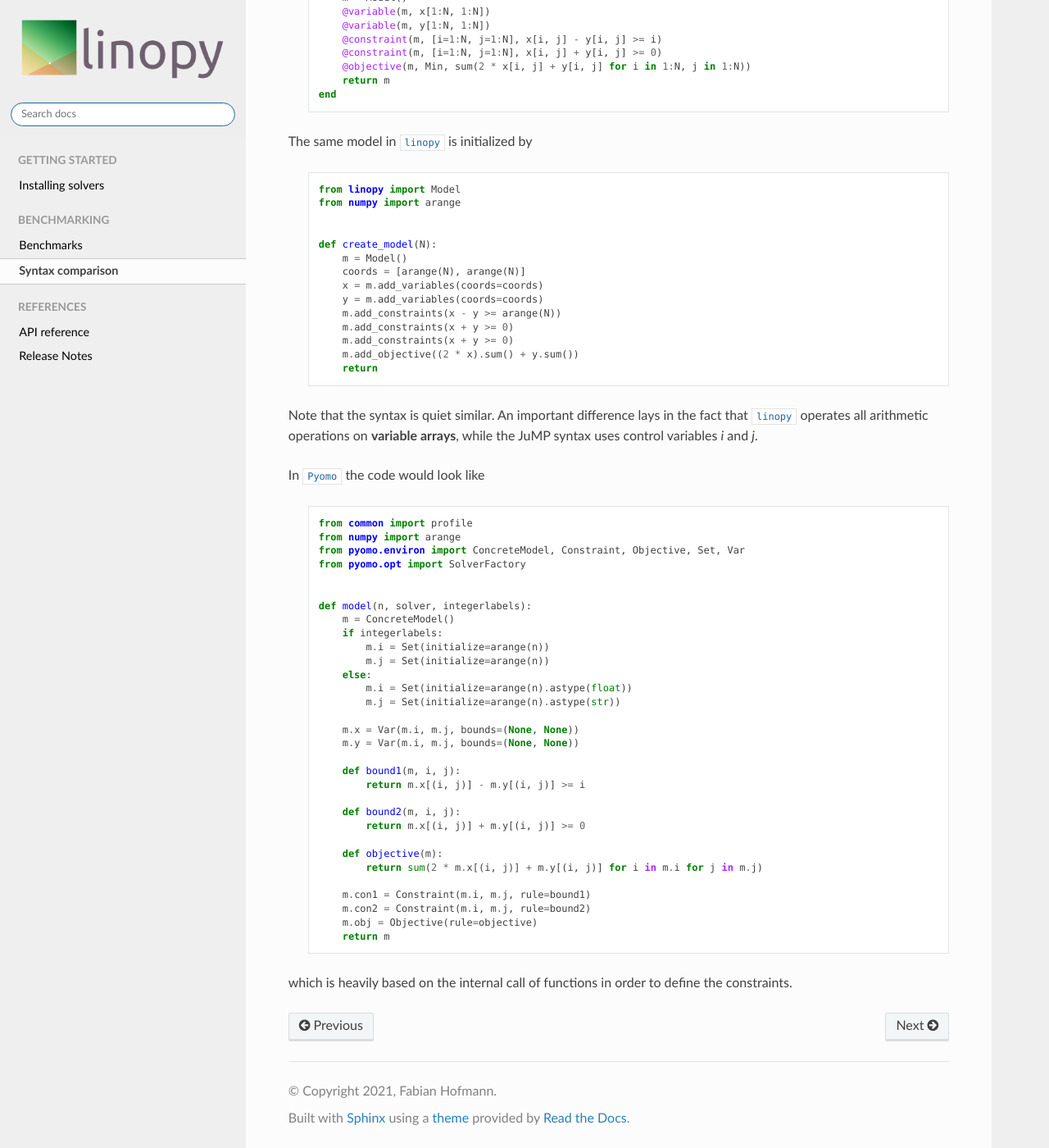
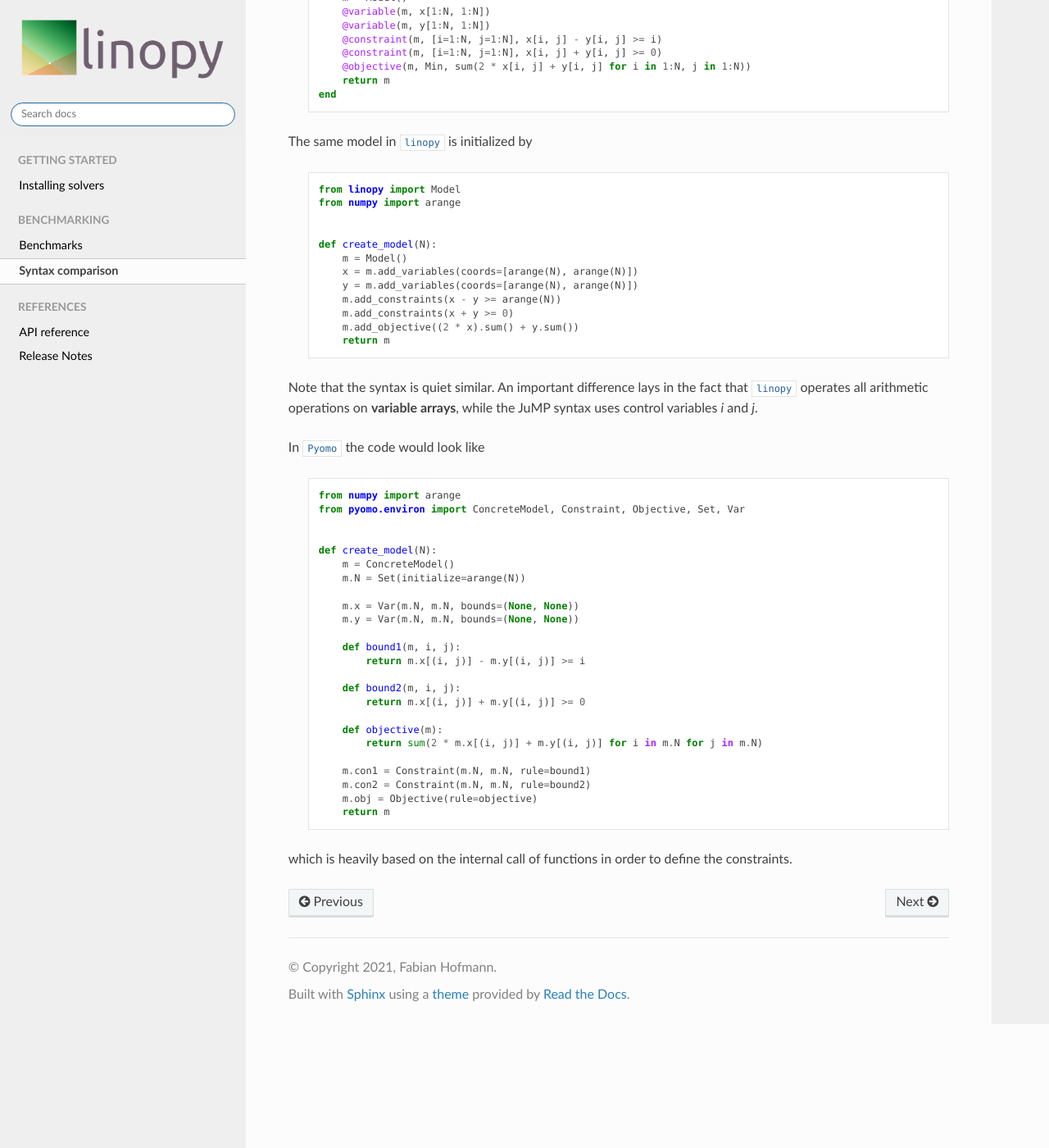
Before and after one commit to PyPSA/linopy, a Sphinx documentation site: the page built from doc/syntax.rst, in a window 1280 px wide and 1400 px high, scrolled down 464 px. Shown: the whole window at 82% size. Built offline with Sphinx 7.4.7 and the Read the Docs theme 2.0.0, drawn with Linux system fonts in a browser that asks for light colours; pages that are not in the unit, such as notebooks, are missing from menus.

Commit message:
doc: correct pyomo syntax example

```diff
--- a/doc/syntax.rst
+++ b/doc/syntax.rst
@@ -41,14 +41,12 @@ The same model in ``linopy`` is initialized by
 
      def create_model(N):
          m = Model()
-         coords = [arange(N), arange(N)]
-         x = m.add_variables(coords=coords)
-         y = m.add_variables(coords=coords)
+         x = m.add_variables(coords=[arange(N), arange(N)])
+         y = m.add_variables(coords=[arange(N), arange(N)])
          m.add_constraints(x - y >= arange(N))
          m.add_constraints(x + y >= 0)
-         m.add_constraints(x + y >= 0)
          m.add_objective((2 * x).sum() + y.sum())
-         return
+         return m
 
 Note that the syntax is quiet similar. An important difference lays in the fact that ``linopy`` operates all arithmetic operations on **variable arrays**, while the JuMP syntax uses control variables `i` and `j`.
 
@@ -56,23 +54,16 @@ In ``Pyomo`` the code would look like
 
  .. code-block:: python
 
-     from common import profile
      from numpy import arange
      from pyomo.environ import ConcreteModel, Constraint, Objective, Set, Var
-     from pyomo.opt import SolverFactory
 
 
-     def model(n, solver, integerlabels):
+     def create_model(N):
          m = ConcreteModel()
-         if integerlabels:
-             m.i = Set(initialize=arange(n))
-             m.j = Set(initialize=arange(n))
-         else:
-             m.i = Set(initialize=arange(n).astype(float))
-             m.j = Set(initialize=arange(n).astype(str))
+         m.N = Set(initialize=arange(N))
 
-         m.x = Var(m.i, m.j, bounds=(None, None))
-         m.y = Var(m.i, m.j, bounds=(None, None))
+         m.x = Var(m.N, m.N, bounds=(None, None))
+         m.y = Var(m.N, m.N, bounds=(None, None))
 
          def bound1(m, i, j):
              return m.x[(i, j)] - m.y[(i, j)] >= i
@@ -81,10 +72,10 @@ In ``Pyomo`` the code would look like
              return m.x[(i, j)] + m.y[(i, j)] >= 0
 
          def objective(m):
-             return sum(2 * m.x[(i, j)] + m.y[(i, j)] for i in m.i for j in m.j)
+             return sum(2 * m.x[(i, j)] + m.y[(i, j)] for i in m.N for j in m.N)
 
-         m.con1 = Constraint(m.i, m.j, rule=bound1)
-         m.con2 = Constraint(m.i, m.j, rule=bound2)
+         m.con1 = Constraint(m.N, m.N, rule=bound1)
+         m.con2 = Constraint(m.N, m.N, rule=bound2)
          m.obj = Objective(rule=objective)
          return m
 
```
